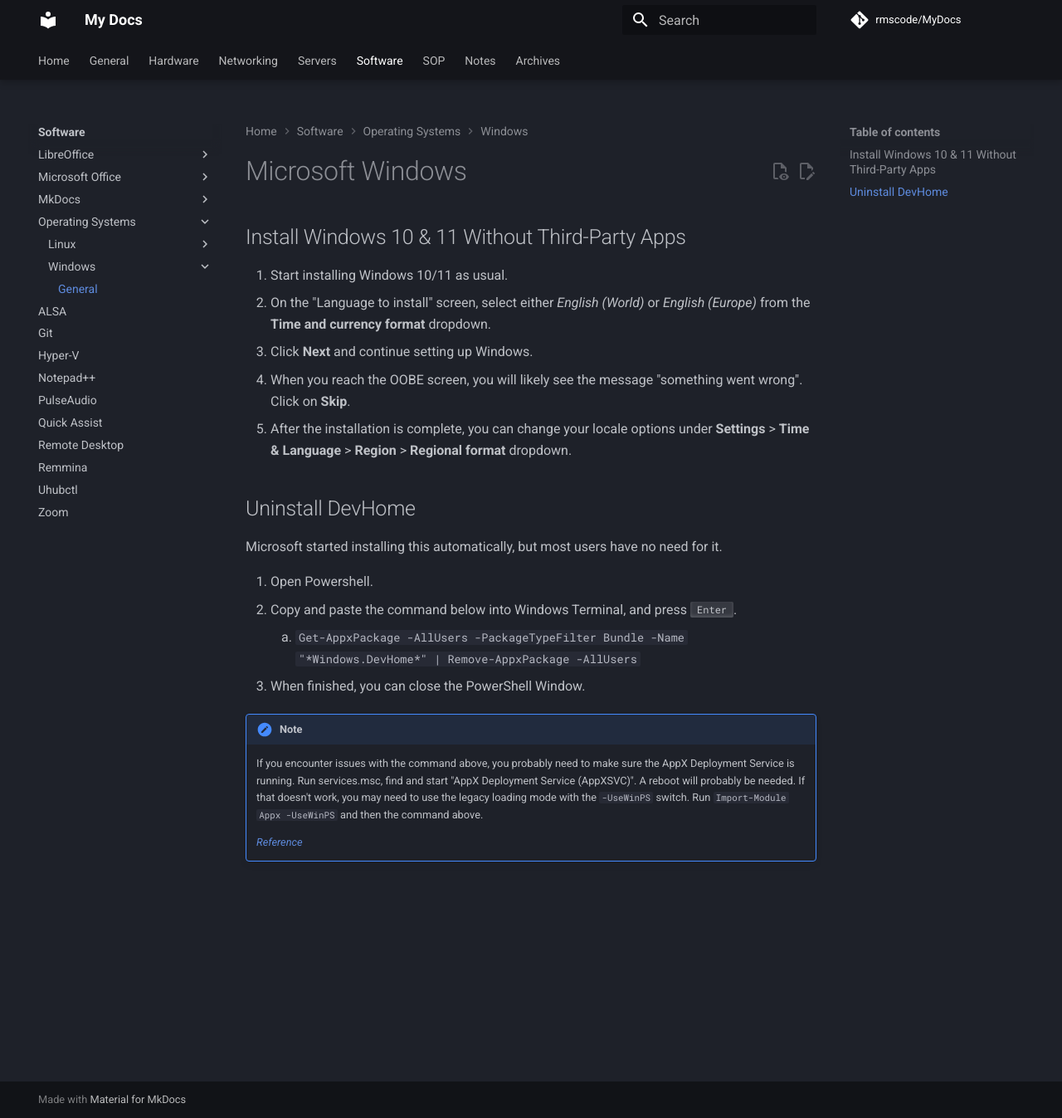
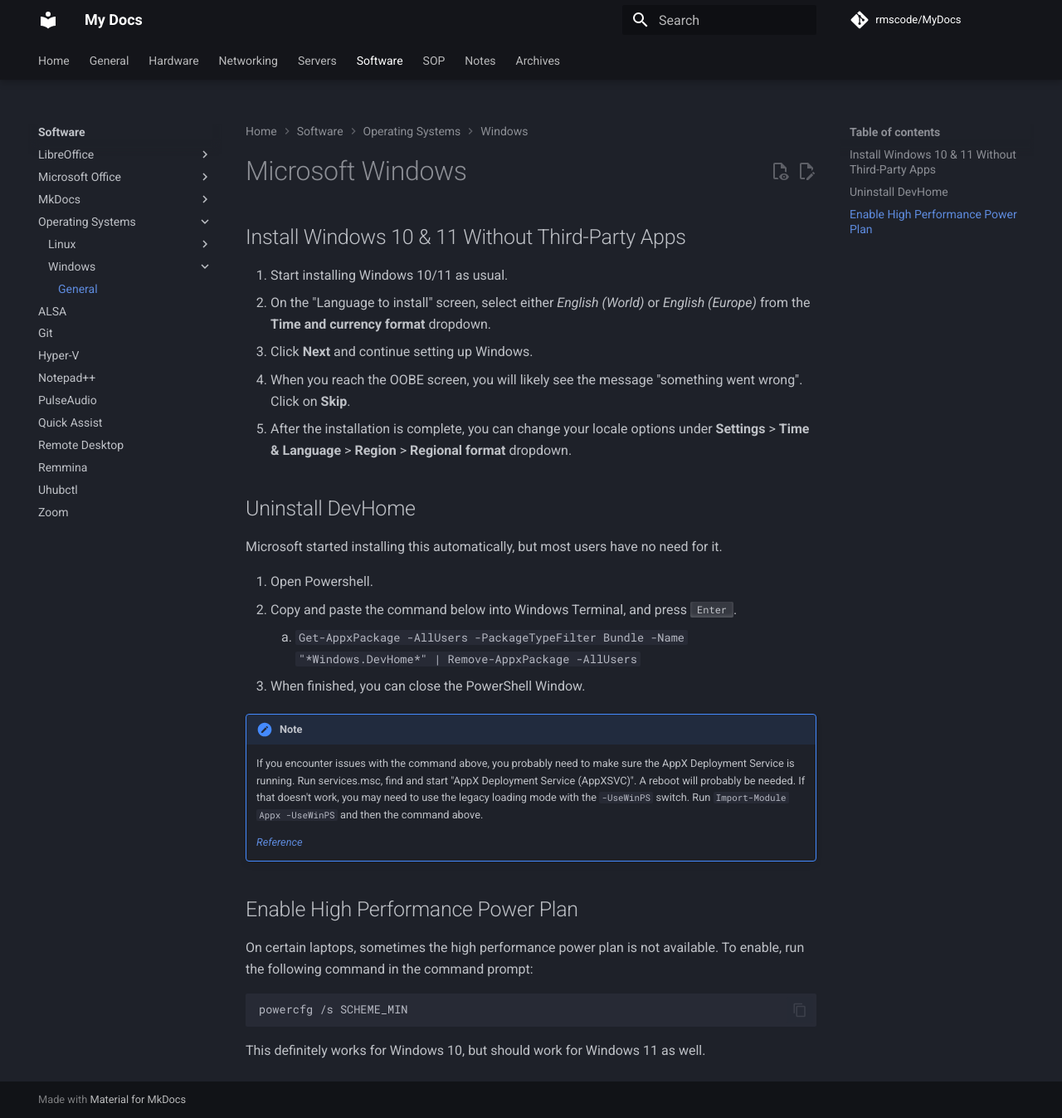
Before and after one commit to rmscode/binary-garden, an MkDocs documentation site: the page built from docs/software/operating-systems/windows/windows.md, in a window 1280 px wide and 1347 px high. Shown: the whole window at 83% size. Built offline with MkDocs 1.6.1 and Material for MkDocs 9.7.7, drawn with Linux system fonts in a browser that asks for light colours; comment, search, counter and statistics services are not loaded.

Commit message:
Docs: Add steps to enable Performance power plan in Windows

````diff
--- a/docs/software/operating-systems/windows/windows.md
+++ b/docs/software/operating-systems/windows/windows.md
@@ -22,3 +22,13 @@
     If you encounter issues with the command above, you probably need to make sure the AppX Deployment Service is running. Run services.msc, find and start "AppX Deployment Service (AppXSVC)". A reboot will probably be needed. If that doesn't work, you may need to use the legacy loading mode with the `-UseWinPS` switch. Run `Import-Module Appx -UseWinPS` and then the command above.
 
     [*Reference*](https://superuser.com/questions/1456837/powershell-get-appxpackage-not-working)
+
+## Enable High Performance Power Plan
+
+On certain laptops, sometimes the high performance power plan is not available. To enable, run the following command in the command prompt:
+
+```cmd
+powercfg /s SCHEME_MIN
+```
+
+This definitely works for Windows 10, but should work for Windows 11 as well.
````
